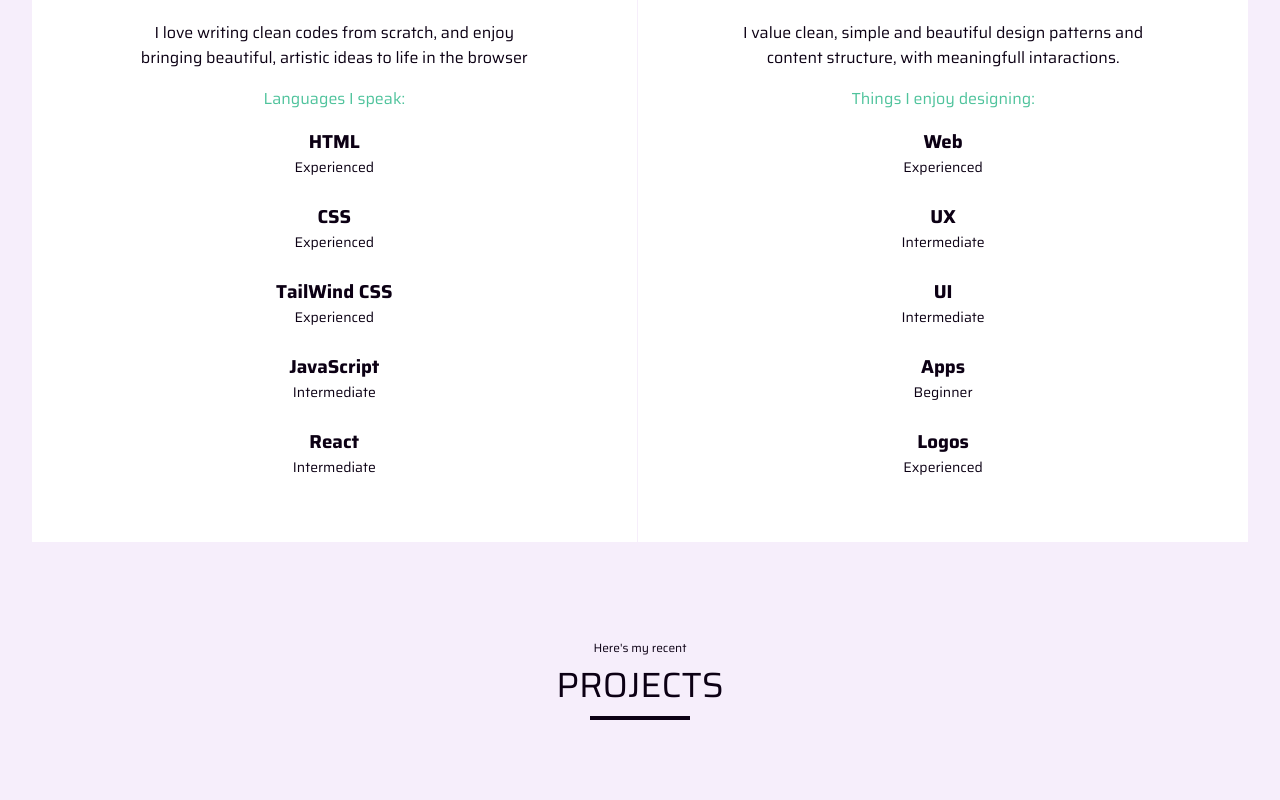
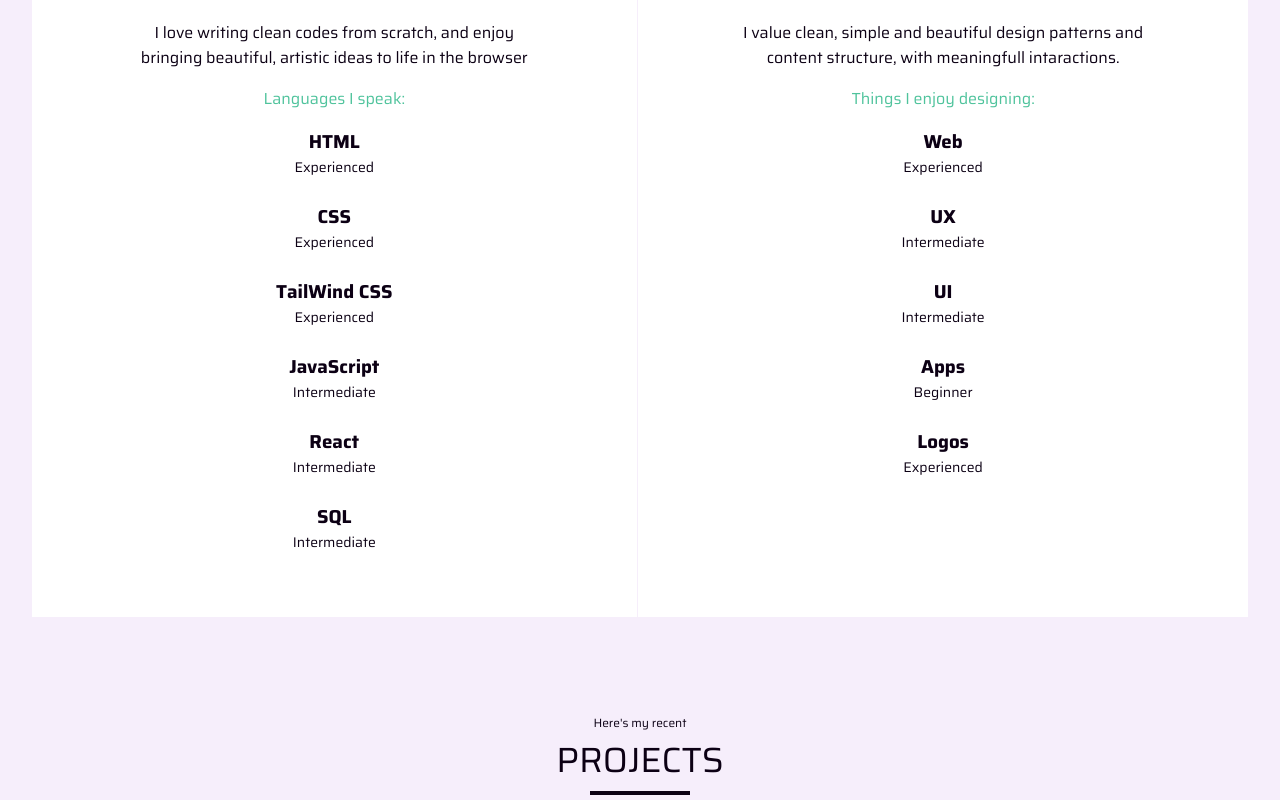
Before and after one commit to Wayskid/Ways-Portfolio, a React (Create React App) app: page / in a window 1280 px wide. Shown: the part 1740-2540 px from the top of the page. Built offline with nearby package versions, Linux system fonts and the light colour scheme.

Commit message:
site upgrade

```diff
--- a/src/components/layout/About.jsx
+++ b/src/components/layout/About.jsx
@@ -66,6 +66,10 @@ export default function About() {
                      <h3>React</h3>
                      <p>Intermediate</p>
                   </li>
+                  <li>
+                     <h3>SQL</h3>
+                     <p>Intermediate</p>
+                  </li>
                </ul>
             </div>
             <div className="skill designer">
--- a/src/components/reusable/iconBackground/iconBackground.css
+++ b/src/components/reusable/iconBackground/iconBackground.css
@@ -12,7 +12,7 @@
    font-size: 25px;
    font-weight: 900;
    color: white;
-   opacity: 0.07;
+   opacity: 0.1;
    position: absolute;
 }
 
--- a/src/style.css
+++ b/src/style.css
@@ -395,7 +395,7 @@ body{
 
 .skillsGrid{
    display: grid;
-   grid-template-rows: repeat(5, 1fr);
+   grid-template-rows: repeat(6, 1fr);
    gap: 1.5rem;
 }
 
```
